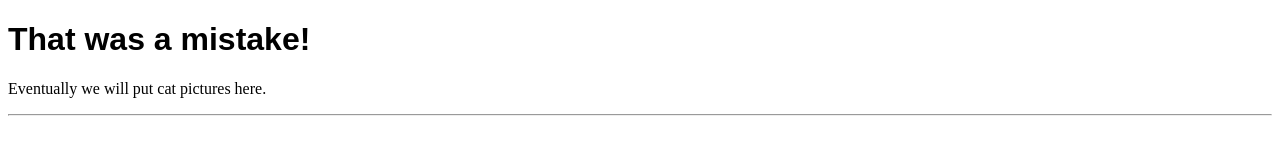
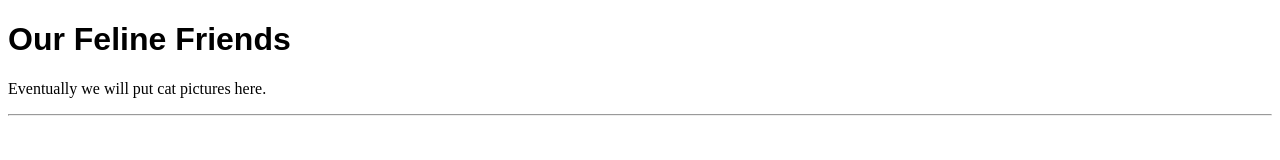
Before and after one commit to miguel-ardila/GitHub-Universe-Cloud-Skills-Challenge, a plain HTML site: page Cats/index.html in a window 1280 px wide. Drawn offline with Linux system fonts and the light colour scheme.

Commit message:
Revert "Purposely overwrite the contents of index.html"
This reverts commit 2add5a08e70470053216d810b6b2da1d726b67f2.

```diff
--- a/Cats/index.html
+++ b/Cats/index.html
@@ -7,7 +7,7 @@
     <link rel="stylesheet" href="CSS/site.css">
 </head>
 <body>
-    <h1>That was a mistake!</h1>
+    <h1>Our Feline Friends</h1>
     <p>Eventually we will put cat pictures here.</p>
     <hr>
 
```
